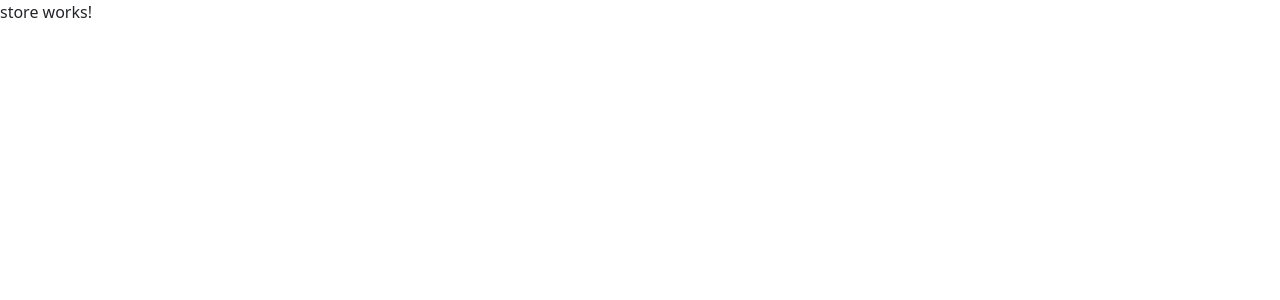
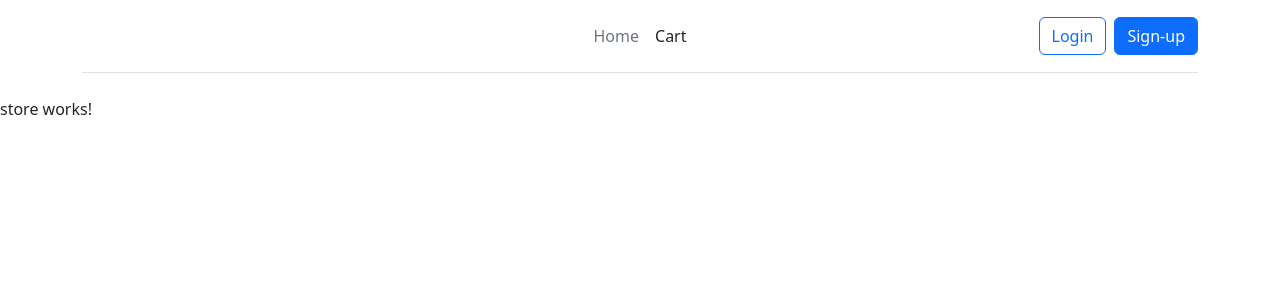
Before and after one commit to masachetti/dio-otaku-commerce, an Angular app: page / in a window 1280 px wide. Shown: the top 300 px of the page. Built offline with nearby package versions, Linux system fonts and the light colour scheme.

Commit message:
Add initial html for nav bar component

```diff
--- a/src/app/app.component.html
+++ b/src/app/app.component.html
@@ -1 +1,2 @@
+<app-nav></app-nav>
 <router-outlet></router-outlet>
--- a/src/app/shared/components/nav/nav.component.html
+++ b/src/app/shared/components/nav/nav.component.html
@@ -1 +1,17 @@
-<p>nav works!</p>
+<div class="container">
+    <header class="d-flex flex-wrap align-items-center justify-content-center justify-content-md-between py-3 mb-4 border-bottom">
+      <a href="/" class="d-flex align-items-center col-md-3 mb-2 mb-md-0 text-dark text-decoration-none">
+        <svg class="bi me-2" width="40" height="32" role="img" aria-label="Bootstrap"><use xlink:href="#bootstrap"></use></svg>
+      </a>
+
+      <ul class="nav col-12 col-md-auto mb-2 justify-content-center mb-md-0">
+        <li><a routerLink="" class="nav-link px-2 link-secondary">Home</a></li>
+        <li><a routerLink="//cart" class="nav-link px-2 link-dark">Cart</a></li>
+      </ul>
+
+      <div class="col-md-3 text-end">
+        <button type="button" class="btn btn-outline-primary me-2">Login</button>
+        <button type="button" class="btn btn-primary">Sign-up</button>
+      </div>
+    </header>
+  </div>
```
